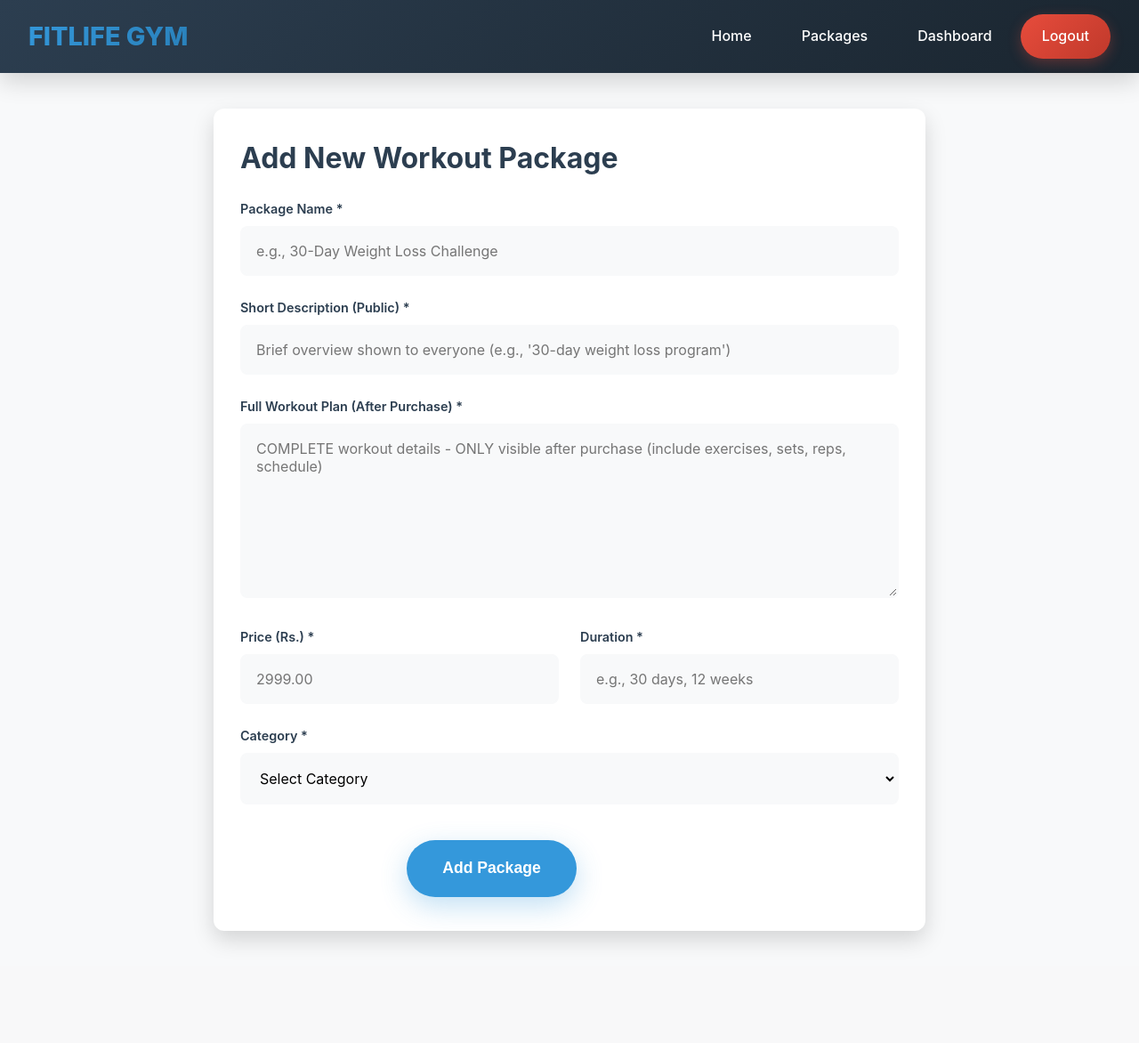
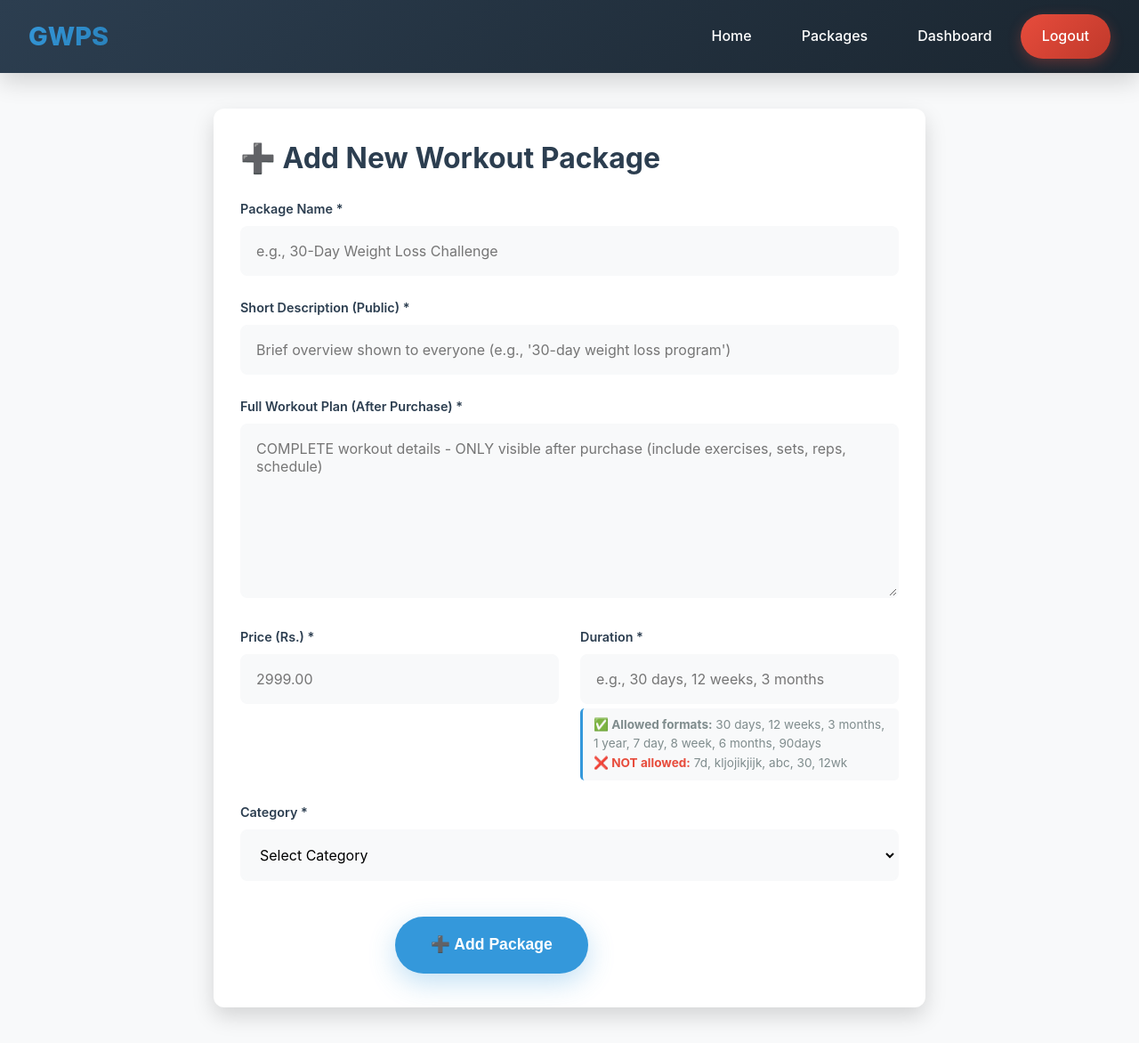
Before and after one commit to rideshmaharjan/gwps, a PHP site: page /admin/add-package.php in a window 1280 px wide. Shown: the whole page at 89% size. Before the commit the page ends 1061 px from the top, so only its background shows below. Run offline with PHP 8.4, Linux system fonts and the light colour scheme; a user stored in the database is signed in.

Commit message:
FINAL FR

```diff
--- a/admin/add-package.php
+++ b/admin/add-package.php
@@ -51,8 +51,71 @@ if ($_SERVER['REQUEST_METHOD'] == 'POST') {
             $errors['price'] = 'Valid price is required';
         }
 
+        // ========== STRICT DURATION VALIDATION ==========
         if (empty($duration)) {
             $errors['duration'] = 'Duration is required';
+        } else {
+            $duration_lower = strtolower($duration);
+
+            // ALLOWED PATTERNS:
+            // - Number + days (e.g., "30 days", "7 day", "90days")
+            // - Number + weeks (e.g., "12 weeks", "8 week", "6weeks")
+            // - Number + months (e.g., "3 months", "1 month", "6months")
+            // - Number + year/years (e.g., "1 year", "2 years")
+
+            $valid_patterns = [
+                '/^\d+\s*(day|days|day[s]?)$/i',     // matches: 30 days, 7 day, 90days
+                '/^\d+\s*(week|weeks|week[s]?)$/i',  // matches: 12 weeks, 8 week, 6weeks
+                '/^\d+\s*(month|months|month[s]?)$/i', // matches: 3 months, 1 month, 6months
+                '/^\d+\s*(year|years|year[s]?)$/i',  // matches: 1 year, 2 years, 1year
+            ];
+
+            $is_valid = false;
+
+            foreach ($valid_patterns as $pattern) {
+                if (preg_match($pattern, $duration_lower)) {
+                    $is_valid = true;
+                    break;
+                }
+            }
+
+            // Extract the number for range validation
+            preg_match('/\d+/', $duration, $matches);
+            $number = isset($matches[0]) ? (int)$matches[0] : 0;
+
+            // Check if it's valid format
+            if (!$is_valid) {
+                $errors['duration'] = '❌ Invalid format! Use: "30 days", "12 weeks", "3 months", or "1 year"';
+            }
+            // Validate ranges
+            elseif (strpos($duration_lower, 'day') !== false) {
+                if ($number < 1) {
+                    $errors['duration'] = '❌ Days must be at least 1';
+                } elseif ($number > 365) {
+                    $errors['duration'] = '❌ Maximum 365 days allowed';
+                }
+            }
+            elseif (strpos($duration_lower, 'week') !== false) {
+                if ($number < 1) {
+                    $errors['duration'] = '❌ Weeks must be at least 1';
+                } elseif ($number > 52) {
+                    $errors['duration'] = '❌ Maximum 52 weeks allowed';
+                }
+            }
+            elseif (strpos($duration_lower, 'month') !== false) {
+                if ($number < 1) {
+                    $errors['duration'] = '❌ Months must be at least 1';
+                } elseif ($number > 12) {
+                    $errors['duration'] = '❌ Maximum 12 months allowed';
+                }
+            }
+            elseif (strpos($duration_lower, 'year') !== false) {
+                if ($number < 1) {
+                    $errors['duration'] = '❌ Years must be at least 1';
+                } elseif ($number > 5) {
+                    $errors['duration'] = '❌ Maximum 5 years allowed';
+                }
+            }
         }
 
         if (empty($category)) {
@@ -67,12 +130,11 @@ if ($_SERVER['REQUEST_METHOD'] == 'POST') {
         // If no errors, insert into database
         if (empty($errors)) {
             try {
-                // First check if short_description column exists
+                // Check if short_description column exists
                 $checkColumn = $pdo->query("SHOW COLUMNS FROM packages LIKE 'short_description'");
                 $columnExists = $checkColumn->rowCount() > 0;
 
                 if ($columnExists) {
-                    // Column exists - use full query
                     $stmt = $pdo->prepare("
                         INSERT INTO packages (name, short_description, description, price, duration, category, created_by, created_at)
                         VALUES (?, ?, ?, ?, ?, ?, ?, NOW())
@@ -88,7 +150,6 @@ if ($_SERVER['REQUEST_METHOD'] == 'POST') {
                         $_SESSION['user_id']
                     ]);
                 } else {
-                    // Column doesn't exist - use query without short_description
                     $stmt = $pdo->prepare("
                         INSERT INTO packages (name, description, price, duration, category, created_by, created_at)
                         VALUES (?, ?, ?, ?, ?, ?, NOW())
@@ -104,7 +165,7 @@ if ($_SERVER['REQUEST_METHOD'] == 'POST') {
                     ]);
                 }
 
-                $success = 'Package added successfully!';
+                $success = '✅ Package added successfully!';
 
                 // Clear form
                 $name = $short_description = $description = $price = $duration = $category = '';
@@ -130,102 +191,129 @@ if ($_SERVER['REQUEST_METHOD'] == 'POST') {
     ?>
 
     <div class="form-container">
-        <h1>Add New Workout Package</h1>
+        <h1>➕ Add New Workout Package</h1>
 
         <?php if ($success): ?>
             <div class="success"><?php echo htmlspecialchars($success, ENT_QUOTES, 'UTF-8'); ?></div>
-            <div style="margin: 15px 0;">
+            <div class="action-buttons">
                 <a href="manage-packages.php" class="btn-primary">View All Packages</a>
                 <a href="add-package.php" class="btn-secondary">Add Another</a>
             </div>
         <?php endif; ?>
 
-        <?php if (isset($errors['csrf'])): ?>
-            <div class="error"><?php echo htmlspecialchars($errors['csrf'], ENT_QUOTES, 'UTF-8'); ?></div>
-        <?php endif; ?>
-
-        <?php if (isset($errors['database'])): ?>
-            <div class="error"><?php echo htmlspecialchars($errors['database'], ENT_QUOTES, 'UTF-8'); ?></div>
+        <?php if (!empty($errors)): ?>
+            <div class="error-box">
+                <strong>⚠️ Please fix the following errors:</strong>
+                <ul>
+                    <?php foreach ($errors as $error): ?>
+                        <li><?php echo htmlspecialchars($error); ?></li>
+                    <?php endforeach; ?>
+                </ul>
+            </div>
         <?php endif; ?>
 
         <form method="POST" action="">
             <input type="hidden" name="csrf_token" value="<?php echo $_SESSION['csrf_token']; ?>">
 
-            <div class="form-group">
+            <div class="form-group <?php echo isset($errors['name']) ? 'error' : ''; ?>">
                 <label for="name">Package Name *</label>
                 <input type="text" name="name" id="name"
                        value="<?php echo htmlspecialchars($name, ENT_QUOTES, 'UTF-8'); ?>"
-                       placeholder="e.g., 30-Day Weight Loss Challenge">
-                <?php if (isset($errors['name'])): ?>
-                    <span class="error"><?php echo htmlspecialchars($errors['name'], ENT_QUOTES, 'UTF-8'); ?></span>
-                <?php endif; ?>
+                       placeholder="e.g., 30-Day Weight Loss Challenge"
+                       class="<?php echo isset($errors['name']) ? 'error-input' : ''; ?>">
             </div>
 
-            <!-- Short Description (Public) -->
-            <div class="form-group">
+            <div class="form-group <?php echo isset($errors['short_description']) ? 'error' : ''; ?>">
                 <label for="short_description">Short Description (Public) *</label>
                 <input type="text" name="short_description" id="short_description"
                     value="<?php echo htmlspecialchars($short_description, ENT_QUOTES, 'UTF-8'); ?>"
-                    placeholder="Brief overview shown to everyone (e.g., '30-day weight loss program')">
-                <?php if (isset($errors['short_description'])): ?>
-                    <span class="error"><?php echo htmlspecialchars($errors['short_description'], ENT_QUOTES, 'UTF-8'); ?></span>
-                <?php endif; ?>
+                    placeholder="Brief overview shown to everyone (e.g., '30-day weight loss program')"
+                    class="<?php echo isset($errors['short_description']) ? 'error-input' : ''; ?>">
             </div>
 
-
-            <div class="form-group">
+            <div class="form-group <?php echo isset($errors['description']) ? 'error' : ''; ?>">
                 <label for="description">Full Workout Plan (After Purchase) *</label>
                 <textarea name="description" id="description" rows="8"
-                        placeholder="COMPLETE workout details - ONLY visible after purchase (include exercises, sets, reps, schedule)"><?php echo htmlspecialchars($description, ENT_QUOTES, 'UTF-8'); ?></textarea>
-                <?php if (isset($errors['description'])): ?>
-                    <span class="error"><?php echo htmlspecialchars($errors['description'], ENT_QUOTES, 'UTF-8'); ?></span>
-                <?php endif; ?>
+                        placeholder="COMPLETE workout details - ONLY visible after purchase (include exercises, sets, reps, schedule)"
+                        class="<?php echo isset($errors['description']) ? 'error-input' : ''; ?>"><?php echo htmlspecialchars($description, ENT_QUOTES, 'UTF-8'); ?></textarea>
             </div>
 
             <div class="form-row">
-                <div class="form-group">
+                <div class="form-group <?php echo isset($errors['price']) ? 'error' : ''; ?>">
                     <label for="price">Price (Rs.) *</label>
                     <input type="number" name="price" id="price" step="0.01"
                            value="<?php echo htmlspecialchars($price, ENT_QUOTES, 'UTF-8'); ?>"
-                           placeholder="2999.00">
-                    <?php if (isset($errors['price'])): ?>
-                        <span class="error"><?php echo htmlspecialchars($errors['price'], ENT_QUOTES, 'UTF-8'); ?></span>
-                    <?php endif; ?>
+                           placeholder="2999.00"
+                           class="<?php echo isset($errors['price']) ? 'error-input' : ''; ?>">
                 </div>
 
-                <div class="form-group">
+                <div class="form-group <?php echo isset($errors['duration']) ? 'error' : ''; ?>">
                     <label for="duration">Duration *</label>
                     <input type="text" name="duration" id="duration"
                            value="<?php echo htmlspecialchars($duration, ENT_QUOTES, 'UTF-8'); ?>"
-                           placeholder="e.g., 30 days, 12 weeks">
-                    <?php if (isset($errors['duration'])): ?>
-                        <span class="error"><?php echo htmlspecialchars($errors['duration'], ENT_QUOTES, 'UTF-8'); ?></span>
-                    <?php endif; ?>
+                           placeholder="e.g., 30 days, 12 weeks, 3 months"
+                           class="<?php echo isset($errors['duration']) ? 'error-input' : ''; ?>">
+
+                    <!-- Using existing info-text class from style.css -->
+                    <div class="info-text">
+                        <strong>✅ Allowed formats:</strong> 30 days, 12 weeks, 3 months, 1 year, 7 day, 8 week, 6 months, 90days<br>
+                        <strong style="color: #e74c3c;">❌ NOT allowed:</strong> 7d, kljojikjijk, abc, 30, 12wk
+                    </div>
                 </div>
             </div>
 
-            <div class="form-group">
+            <div class="form-group <?php echo isset($errors['category']) ? 'error' : ''; ?>">
                 <label for="category">Category *</label>
-                <select name="category" id="category">
+                <select name="category" id="category" class="<?php echo isset($errors['category']) ? 'error-input' : ''; ?>">
                     <option value="">Select Category</option>
                     <option value="weight_loss" <?php echo $category == 'weight_loss' ? 'selected' : ''; ?>>Weight Loss</option>
+                    <option value="muscle_building" <?php echo $category == 'muscle_building' ? 'selected' : ''; ?>>Muscle Building</option>
                     <option value="strength" <?php echo $category == 'strength' ? 'selected' : ''; ?>>Strength Training</option>
-                    <option value="muscle_building" <?php echo $category == 'muscle_building' ? 'selected' : ''; ?>>Muscle Building</option>
                     <option value="yoga" <?php echo $category == 'yoga' ? 'selected' : ''; ?>>Yoga & Flexibility</option>
                     <option value="cardio" <?php echo $category == 'cardio' ? 'selected' : ''; ?>>Cardio & Endurance</option>
                     <option value="beginner" <?php echo $category == 'beginner' ? 'selected' : ''; ?>>Beginner Program</option>
                     <option value="advanced" <?php echo $category == 'advanced' ? 'selected' : ''; ?>>Advanced Training</option>
                 </select>
-                <?php if (isset($errors['category'])): ?>
-                    <span class="error"><?php echo htmlspecialchars($errors['category'], ENT_QUOTES, 'UTF-8'); ?></span>
-                <?php endif; ?>
             </div>
 
             <div class="form-actions">
-                <button type="submit" class="btn-primary">Add Package</button>
+                <button type="submit" class="btn-primary">➕ Add Package</button>
                 <a href="manage-packages.php" class="btn-cancel">Cancel</a>
             </div>
         </form>
     </div>
+
+    <script>
+    // Real-time validation for duration field (just visual feedback)
+    document.getElementById('duration').addEventListener('input', function(e) {
+        const value = e.target.value.toLowerCase();
+        const validPatterns = [
+            /^\d+\s*(day|days|day[s]?)$/i,
+            /^\d+\s*(week|weeks|week[s]?)$/i,
+            /^\d+\s*(month|months|month[s]?)$/i,
+            /^\d+\s*(year|years|year[s]?)$/i,
+        ];
+
+        let isValid = false;
+        for (let pattern of validPatterns) {
+            if (pattern.test(value)) {
+                isValid = true;
+                break;
+            }
+        }
+
+        if (value.length > 0) {
+            if (isValid) {
+                e.target.classList.remove('error-input');
+                e.target.classList.add('valid-input');
+            } else {
+                e.target.classList.remove('valid-input');
+                e.target.classList.add('error-input');
+            }
+        } else {
+            e.target.classList.remove('valid-input', 'error-input');
+        }
+    });
+    </script>
 </body>
 </html>
--- a/admin/admin-nav.php
+++ b/admin/admin-nav.php
@@ -1,5 +1,5 @@
 <nav class="admin-nav">
-    <div class="logo">FitLife Gym Admin</div>
+    <div class="logo">GWPS Admin</div>
     <div class="nav-links">
         <?php
         $current_page = basename($_SERVER['PHP_SELF']);
--- a/admin/backup.php
+++ b/admin/backup.php
@@ -43,7 +43,7 @@ if ($_SERVER['REQUEST_METHOD'] == 'POST') {
                 if (empty($tables)) {
                     $error = 'No tables found in database';
                 } else {
-                    $sql = "-- FitLife Gym Database Backup\n";
+                    $sql = "-- GWPS Database Backup\n";
                     $sql .= "-- Generated: " . date('Y-m-d H:i:s') . "\n";
                     $sql .= "-- Tables: " . implode(', ', $tables) . "\n\n";
                     $sql .= "SET FOREIGN_KEY_CHECKS=0;\n\n";
--- a/admin/dashboard.php
+++ b/admin/dashboard.php
@@ -48,7 +48,7 @@ try {
 <!DOCTYPE html>
 <html>
 <head>
-    <title>Admin Dashboard - FitLife Gym</title>
+    <title>Admin Dashboard - GWPS</title>
     <link rel="stylesheet" href="../css/style.css">
 </head>
 <body>
@@ -196,7 +196,7 @@ try {
     </div>
 
     <footer>
-        <p>FitLife Gym &copy; 2025 | <a href="../public/about.php#contact">Contact Us</a></p>
+        <p>GWPS &copy; 2025 | <a href="../public/about.php#contact">Contact Us</a></p>
     </footer>
 </body>
 </html>
--- a/includes/navigation.php
+++ b/includes/navigation.php
@@ -92,7 +92,7 @@ document.addEventListener('DOMContentLoaded', function() {
 <?php endif; ?>
 
 <nav class="user-nav">
-    <div class="logo">FitLife Gym</div>
+    <div class="logo">GWPS</div>
     <div class="nav-links">
         <a href="<?php echo $base_path; ?>index.php" class="<?php echo $current_page == 'index.php' ? 'active' : ''; ?>">Home</a>
         <a href="<?php echo $base_path; ?>public/packages.php" class="<?php echo $current_page == 'packages.php' ? 'active' : ''; ?>">Packages</a>
--- a/index.php
+++ b/index.php
@@ -4,7 +4,7 @@ session_start();
 <!DOCTYPE html>
 <html>
 <head>
-    <title>FitLife Gym - Home</title>
+    <title>GWPS - Home</title>
     <link rel="stylesheet" href="css/style.css">
 </head>
 <body>
@@ -30,7 +30,7 @@ session_start();
     </section>
 
     <footer>
-        <p>FitLife Gym &copy; 2025 | <a href="public/about.php#contact">Contact Us</a></p>
+        <p>GWPS &copy; 2025 | <a href="public/about.php#contact">Contact Us</a></p>
     </footer>
 </body>
 </html>
--- a/login.php
+++ b/login.php
@@ -84,12 +84,12 @@ if ($_SERVER['REQUEST_METHOD'] == 'POST') {
 <!DOCTYPE html>
 <html>
 <head>
-    <title>Login - FitLife Gym</title>
+    <title>Login - GWPS</title>
     <link rel="stylesheet" href="css/style.css">
 </head>
 <body>
     <nav>
-        <div class="logo">FitLife Gym</div>
+        <div class="logo">GWPS</div>
         <div class="nav-links">
             <a href="index.php">Home</a>
             <a href="public/packages.php">Packages</a>
@@ -169,7 +169,7 @@ if ($_SERVER['REQUEST_METHOD'] == 'POST') {
     </div>
 
     <footer>
-        <p>FitLife Gym &copy; 2025 | <a href="public/about.php#contact">Contact Us</a></p>
+        <p>GWPS &copy; 2025 | <a href="public/about.php#contact">Contact Us</a></p>
     </footer>
 </body>
 </html>
--- a/public/package-details.php
+++ b/public/package-details.php
@@ -123,6 +123,6 @@ if (isset($_SESSION['user_id'])) {
     </div>
 
     <footer>
-        <p>FitLife Gym &copy; 2025 | <a href="about.php#contact">Contact Us</a></p>
+        <p>GWPS &copy; 2025 | <a href="about.php#contact">Contact Us</a></p>
     </footer>
 </body>
--- a/public/search.php
+++ b/public/search.php
@@ -47,7 +47,7 @@ if (!empty($search) || !empty($category) || $min_price > 0 || $max_price < 99999
 <!DOCTYPE html>
 <html>
 <head>
-    <title>Search Packages - FitLife Gym</title>
+    <title>Search Packages - GWPS</title>
     <link rel="stylesheet" href="../css/style.css">
 </head>
 <body>
@@ -125,7 +125,7 @@ if (!empty($search) || !empty($category) || $min_price > 0 || $max_price < 99999
     </div>
 
     <footer>
-        <p>FitLife Gym &copy; 2025 | <a href="about.php#contact">Contact Us</a></p>
+        <p>GWPS &copy; 2025 | <a href="about.php#contact">Contact Us</a></p>
     </footer>
 </body>
 </html>
--- a/user/dashboard.php
+++ b/user/dashboard.php
@@ -28,7 +28,7 @@ $completed_count = $completed_stmt->fetch()['count'];
 <!DOCTYPE html>
 <html>
 <head>
-    <title>My Dashboard - FitLife Gym</title>
+    <title>My Dashboard - GWPS</title>
     <link rel="stylesheet" href="../css/style.css">
 </head>
 <body>
@@ -115,7 +115,7 @@ $completed_count = $completed_stmt->fetch()['count'];
     </div>
 
     <footer>
-        <p>FitLife Gym &copy; 2025 | <a href="../public/about.php#contact">Contact Us</a></p>
+        <p>GWPS &copy; 2025 | <a href="../public/about.php#contact">Contact Us</a></p>
     </footer>
 </body>
 </html>
--- a/user/my-packages.php
+++ b/user/my-packages.php
@@ -50,7 +50,7 @@ $purchased_packages = $stmt->fetchAll();
 <!DOCTYPE html>
 <html>
 <head>
-    <title>My Packages - FitLife Gym</title>
+    <title>My Packages - GWPS</title>
     <link rel="stylesheet" href="../css/style.css">
 </head>
 <body>
@@ -146,7 +146,7 @@ $purchased_packages = $stmt->fetchAll();
     </div>
 
     <footer>
-        <p>FitLife Gym &copy; 2025 | <a href="../public/about.php#contact">Contact Us</a></p>
+        <p>GWPS &copy; 2025 | <a href="../public/about.php#contact">Contact Us</a></p>
     </footer>
 </body>
 </html>
--- a/user/profile-settings.php
+++ b/user/profile-settings.php
@@ -164,7 +164,7 @@ if ($_SERVER['REQUEST_METHOD'] == 'POST') {
 <!DOCTYPE html>
 <html>
 <head>
-    <title>Profile Settings - FitLife Gym</title>
+    <title>Profile Settings - GWPS</title>
     <link rel="stylesheet" href="../css/style.css">
 </head>
 <body>
@@ -349,7 +349,7 @@ if ($_SERVER['REQUEST_METHOD'] == 'POST') {
     </script>
 
     <footer>
-        <p>FitLife Gym &copy; 2025 | <a href="../public/about.php#contact">Contact Us</a></p>
+        <p>GWPS &copy; 2025 | <a href="../public/about.php#contact">Contact Us</a></p>
     </footer>
 </body>
 </html>
--- a/user/register.php
+++ b/user/register.php
@@ -198,12 +198,12 @@ if ($_SERVER['REQUEST_METHOD'] == 'POST' && !isset($errors['rate_limit'])) {
 <!DOCTYPE html>
 <html>
 <head>
-    <title>Register - FitLife Gym</title>
+    <title>Register - GWPS</title>
     <link rel="stylesheet" href="../css/style.css">
 </head>
 <body>
     <nav>
-        <div class="logo">FitLife Gym</div>
+        <div class="logo">GWPS</div>
         <div class="nav-links">
             <a href="../index.php">Home</a>
             <a href="../public/packages.php">Packages</a>
```
Also changed, not shown: public/about.php (+4 -4 lines).
